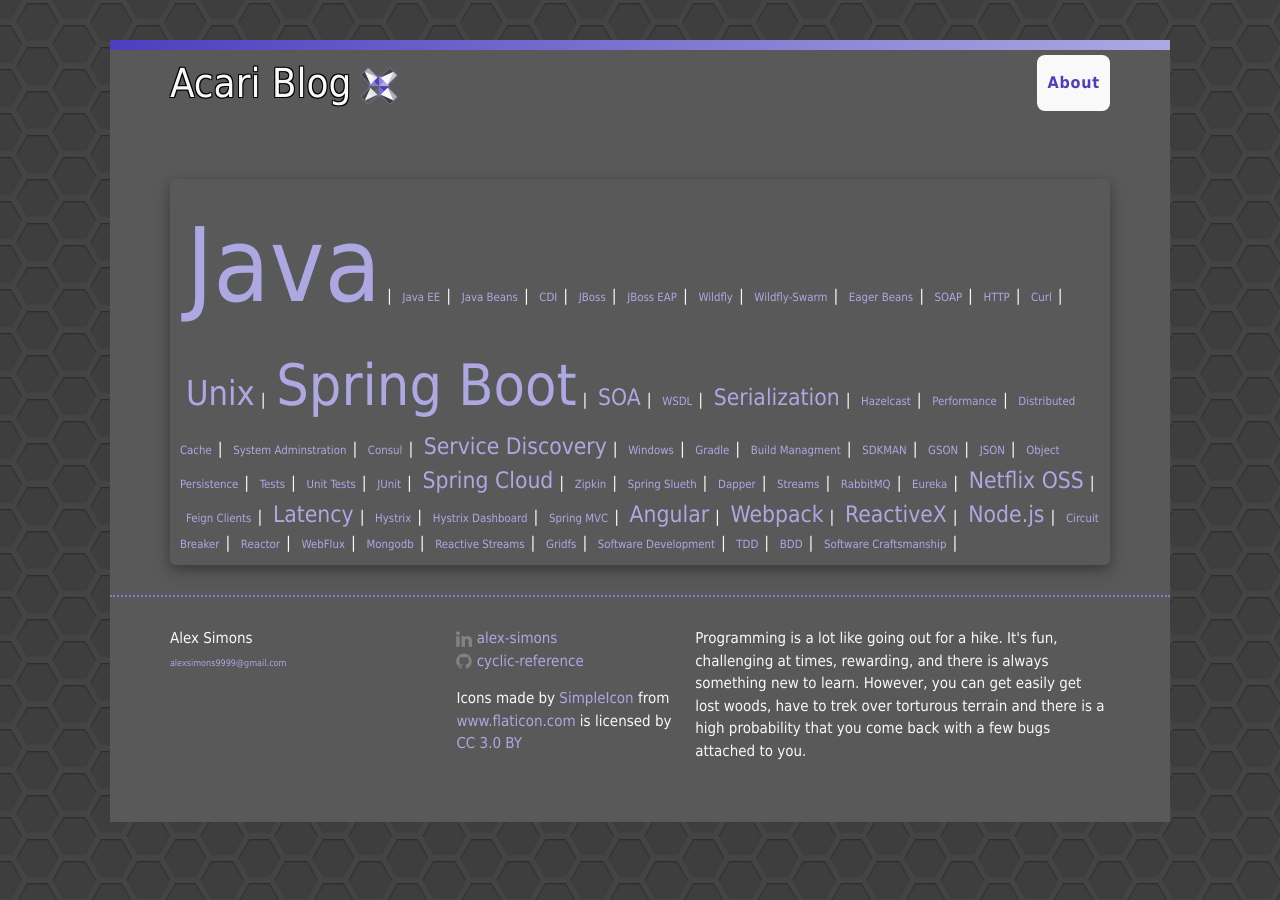
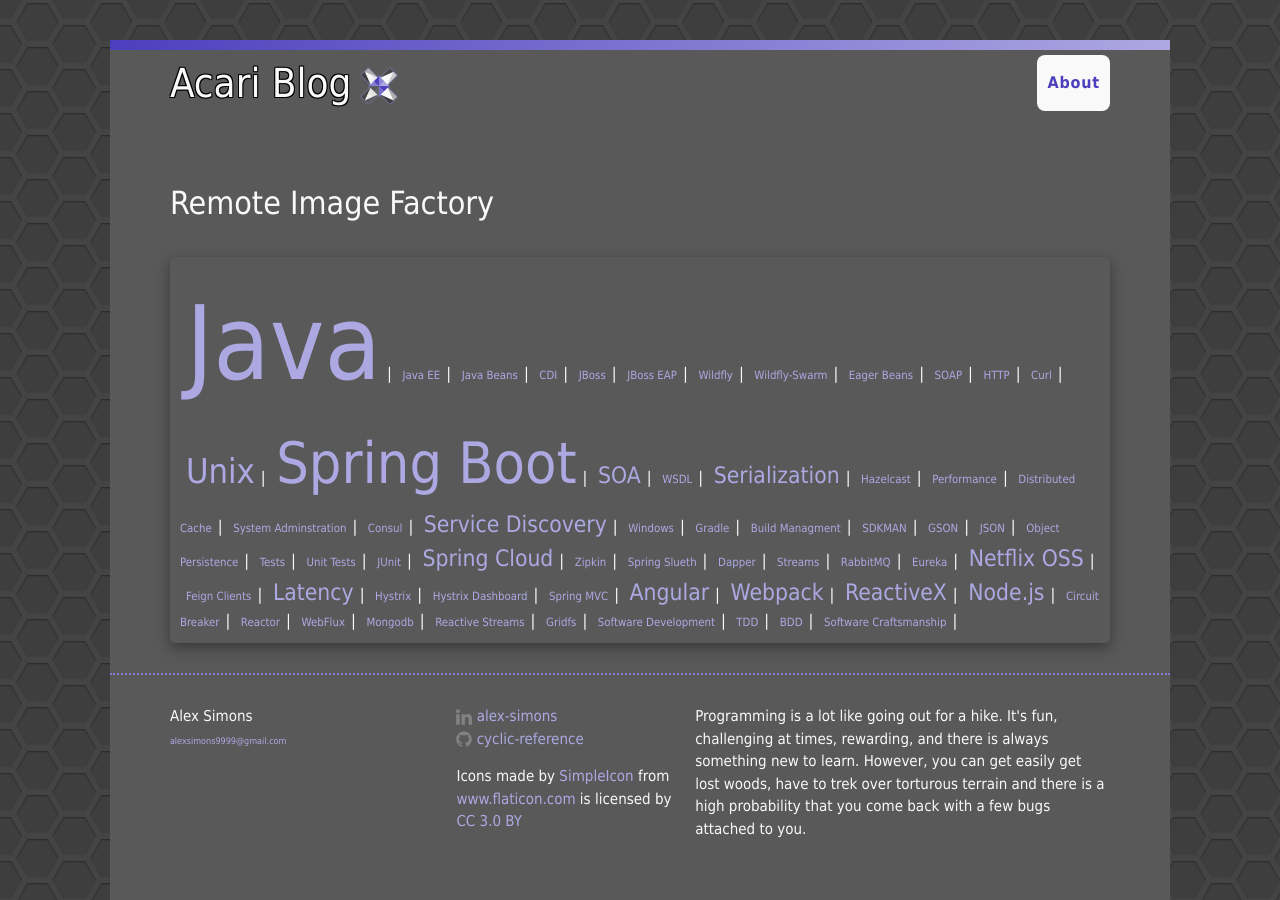
Before and after one commit to Unthrottled/blog, a Jekyll site: the page built from code/rmip/remote_project_factory.md, in a window 1280 px wide and 900 px high. Built offline with Jekyll 4.4.1, drawn with Linux system fonts in a browser that asks for light colours.

Commit message:
If you wanted a title, you came to the right place

```diff
--- a/code/rmip/remote_project_factory.md
+++ b/code/rmip/remote_project_factory.md
@@ -1,3 +1,6 @@
 ---
 layout: post
 ---
+
+Remote Image Factory
+---
```
